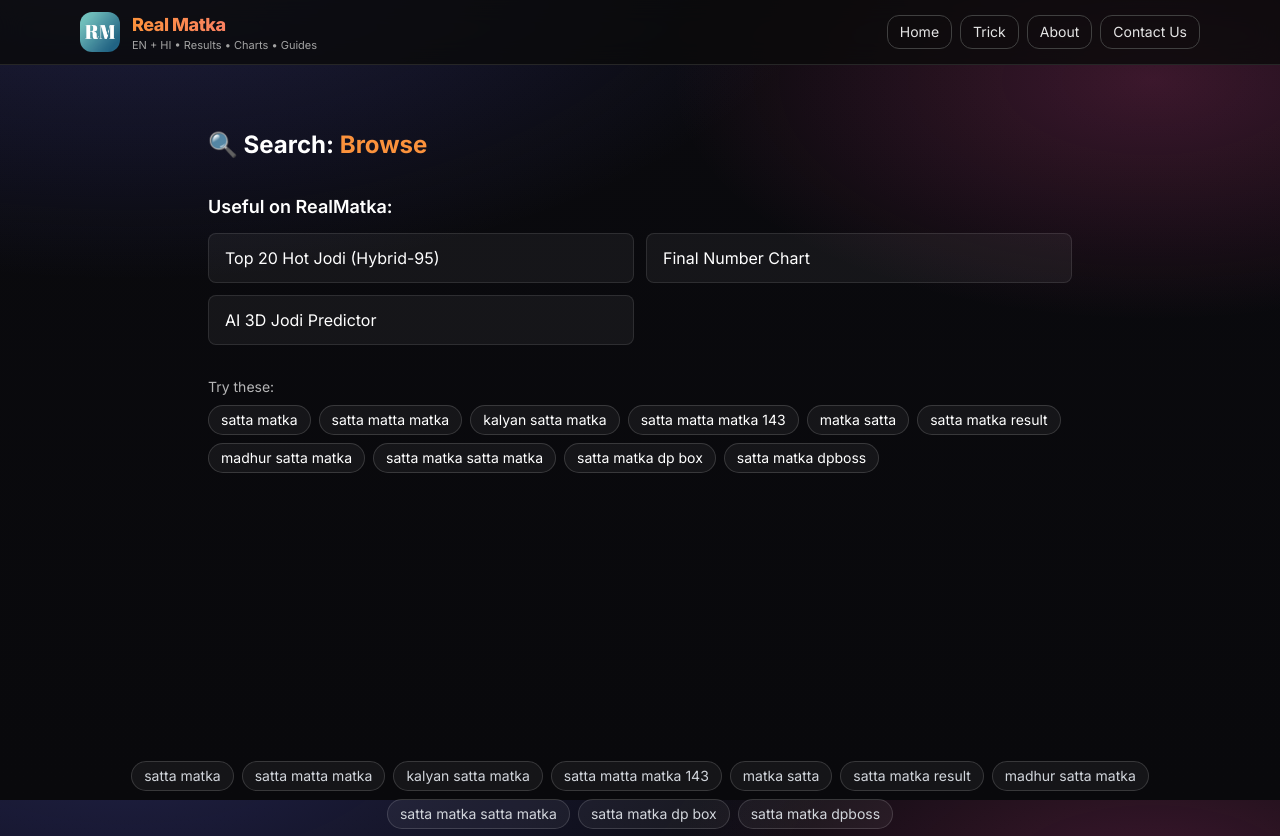
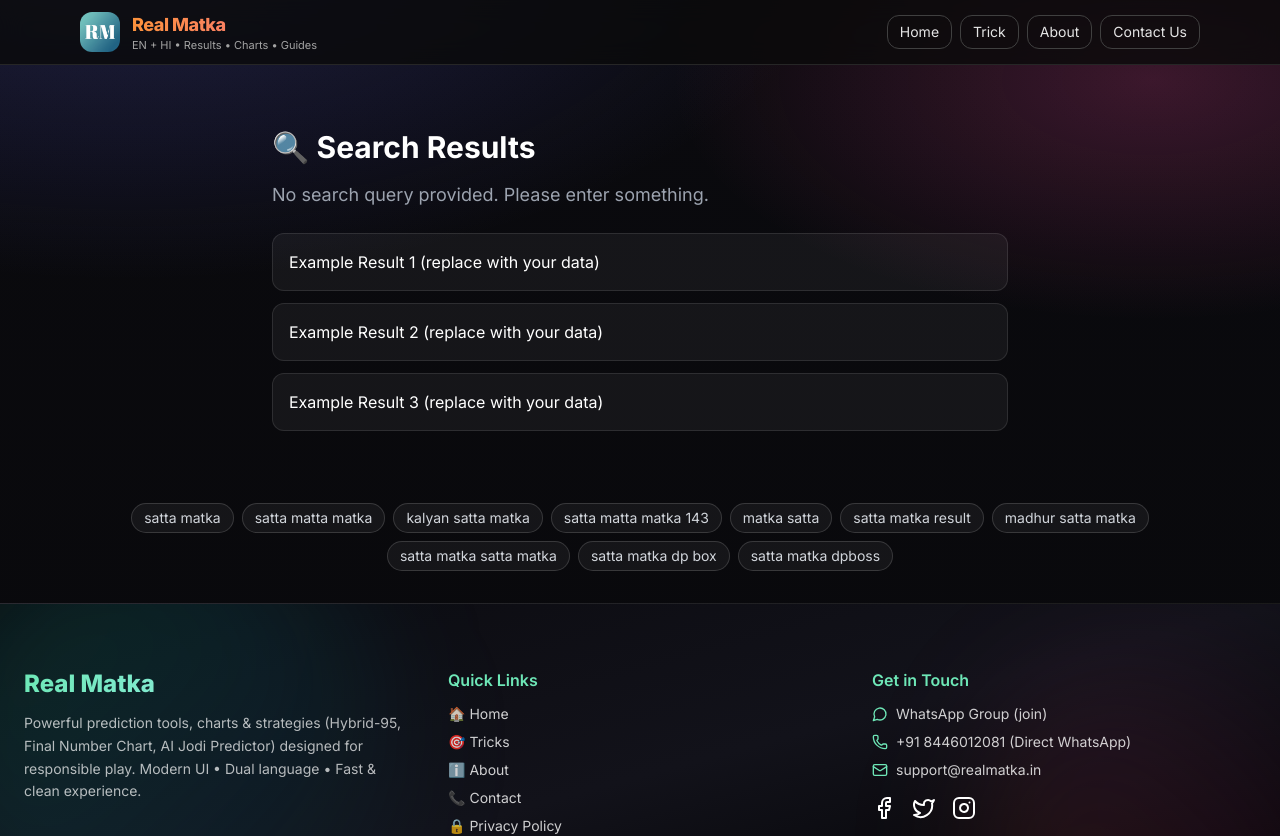
Before and after one commit to sdtwedding701-hub/realmatka, a Next.js app: page /search in a window 1280 px wide. Shown: the top 836 px of the page. Built offline with nearby package versions, Linux system fonts and the light colour scheme.

Commit message:
Fix: Search page wrapped with Suspense

```diff
--- a/app/search/page.tsx
+++ b/app/search/page.tsx
@@ -1,96 +1,51 @@
 "use client";
 
-import Link from "next/link";
+import { Suspense } from "react";
 import { useSearchParams } from "next/navigation";
 
-const KEYWORDS = [
-  "satta matka",
-  "satta matta matka",
-  "kalyan satta matka",
-  "satta matta matka 143",
-  "matka satta",
-  "satta matka result",
-  "madhur satta matka",
-  "satta matka satta matka",
-  "satta matka dp box",
-  "satta matka dpboss",
-];
-
-// कुछ useful internal pages (CTA)
-const INTERNAL_LINKS = [
-  { href: "/trick/hybrid-95-tool", label: "Top 20 Hot Jodi (Hybrid-95)" },
-  { href: "/trick/final-number-chart", label: "Final Number Chart" },
-  { href: "/trick/ai-jodi-predictor", label: "AI 3D Jodi Predictor" },
-];
-
-// कुछ keywords को direct relevant पेज से map कर दें (optional लेकिन useful)
-const RELATED_MAP: Record<string, string> = {
-  "satta matka result": "/trick/hybrid-95-tool",
-  "kalyan satta matka": "/trick/final-number-chart",
-  "satta matta matka 143": "/trick/hybrid-95-tool",
-  "matka satta": "/trick/hybrid-95-tool",
-};
-
-export default function SearchPage() {
+/** Actual Search Component */
+function SearchPageInner() {
   const params = useSearchParams();
-  const rawQ = params.get("q") || "";
-  const q = rawQ.trim().slice(0, 120); // safety
-
-  const mapped = RELATED_MAP[q.toLowerCase()];
+  const query = params.get("q");
 
   return (
-    <div className="min-h-[80vh] max-w-4xl mx-auto px-4 py-10 text-white">
-      <h1 className="text-2xl font-bold">
-        🔍 Search: <span className="text-orange-400">{q || "Browse"}</span>
+    <div className="mx-auto max-w-3xl px-4 py-10 text-white">
+      <h1 className="text-2xl sm:text-3xl font-bold mb-4">
+        🔍 Search Results
       </h1>
 
-      {/* अगर mapping मिली तो एक prominent CTA दिखाएँ */}
-      {q && mapped && (
-        <div className="mt-5 rounded-xl border border-white/10 bg-white/5 p-4">
-          <div className="text-sm text-white/80 mb-2">
-            Related page we recommend:
-          </div>
-          <Link
-            href={mapped}
-            className="inline-flex items-center gap-2 rounded-lg border border-white/15 bg-white/10 px-3 py-2 font-semibold hover:bg-white/20 transition"
-          >
-            Open {mapped} ↗
-          </Link>
-        </div>
+      {query ? (
+        <p className="text-lg">
+          Showing results for:{" "}
+          <span className="font-semibold text-orange-400">{query}</span>
+        </p>
+      ) : (
+        <p className="text-lg text-gray-400">
+          No search query provided. Please enter something.
+        </p>
       )}
 
-      {/* Helpful internal resources */}
-      <section className="mt-8">
-        <h2 className="text-lg font-semibold mb-3">Useful on RealMatka:</h2>
-        <ul className="grid gap-3 sm:grid-cols-2">
-          {INTERNAL_LINKS.map((x) => (
-            <li key={x.href}>
-              <Link
-                href={x.href}
-                className="block rounded-lg border border-white/10 bg-white/5 px-4 py-3 hover:bg-white/10 transition"
-              >
-                {x.label}
-              </Link>
-            </li>
-          ))}
-        </ul>
-      </section>
-
-      {/* Quick keyword chips (re-search) */}
-      <section className="mt-8">
-        <div className="text-sm text-white/70 mb-2">Try these:</div>
-        <div className="flex flex-wrap gap-2">
-          {KEYWORDS.map((k) => (
-            <Link
-              key={k}
-              href={`/search?q=${encodeURIComponent(k)}`}
-              className="px-3 py-1 rounded-full border border-white/15 bg-white/5 hover:bg-white/10 transition text-sm"
-            >
-              {k}
-            </Link>
-          ))}
+      {/* Example results section */}
+      <div className="mt-6 space-y-3">
+        <div className="rounded-xl border border-white/10 bg-white/5 p-4">
+          Example Result 1 (replace with your data)
         </div>
-      </section>
+        <div className="rounded-xl border border-white/10 bg-white/5 p-4">
+          Example Result 2 (replace with your data)
+        </div>
+        <div className="rounded-xl border border-white/10 bg-white/5 p-4">
+          Example Result 3 (replace with your data)
+        </div>
+      </div>
     </div>
   );
 }
+
+/** Page wrapped with Suspense */
+export default function SearchPage() {
+  return (
+    <Suspense fallback={<div className="p-6 text-center text-gray-400">Loading search…</div>}>
+      <SearchPageInner />
+    </Suspense>
+  );
+}
```
